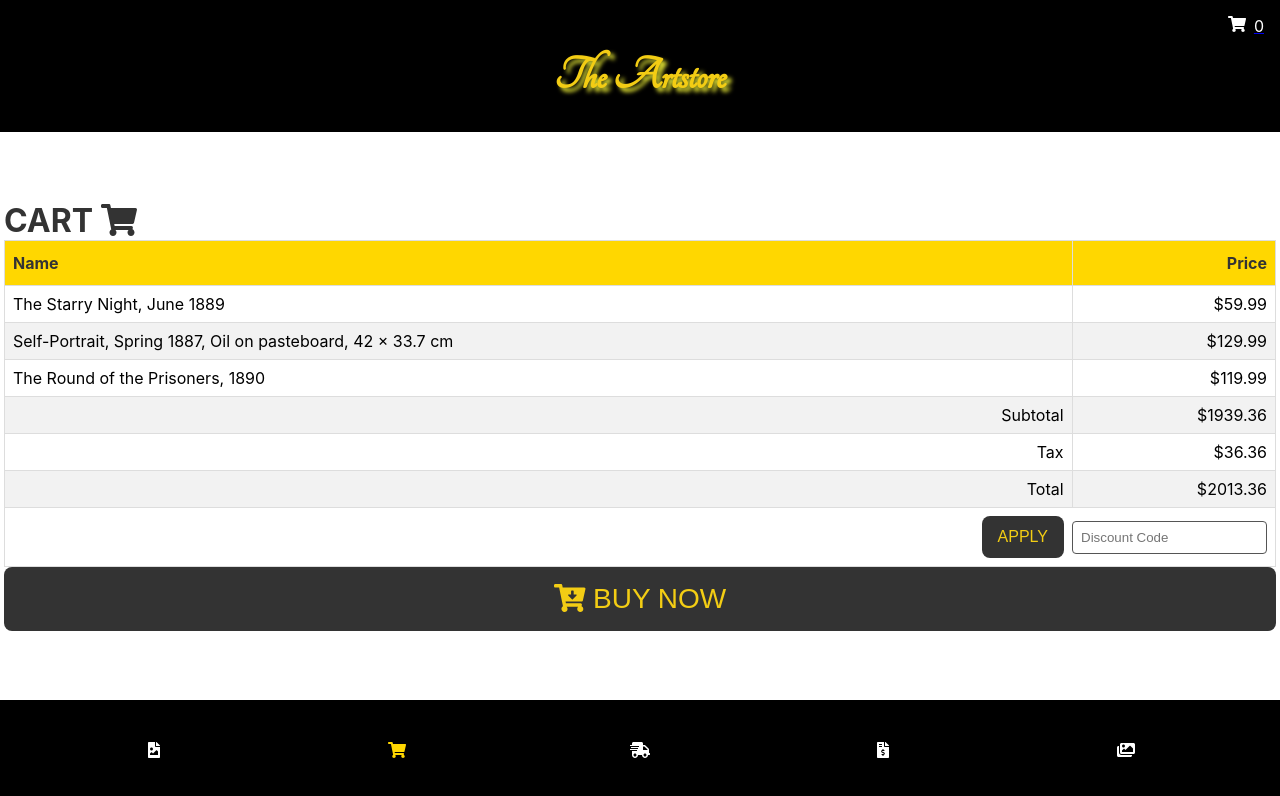
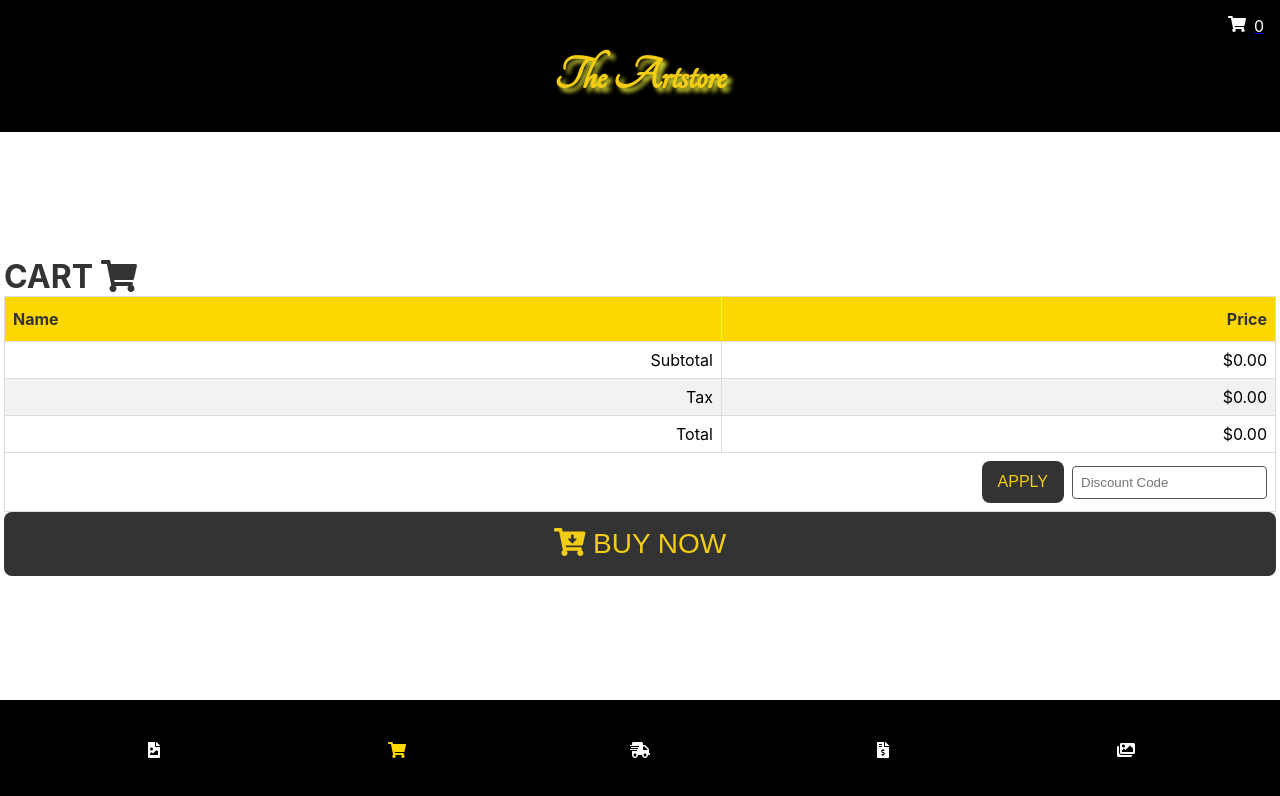
Before and after one commit to launchpadmcjeff/artstore-ui, a React (Create React App) app: page /cart in a window 1280 px wide. Shown: the top 796 px of the page. Built offline with nearby package versions, Linux system fonts and the light colour scheme.

Commit message:
cart functionality and currency output

```diff
--- a/src/components/Cart.js
+++ b/src/components/Cart.js
@@ -24,29 +24,23 @@ class Cart extends Component {
                                 </tr>
                             </thead>
                             <tbody>
+                            {this.props.lineItems.map(product =>
                                 <tr>
-                                    <td>The Starry Night, June 1889</td>
-                                    <td>$59.99</td>
+                                    <td>{product.name}</td>
+                                    <td>{(product.price / 100).toLocaleString(undefined, { style: 'currency', currency: 'USD' })}</td>
                                 </tr>
-                                <tr>
-                                    <td>Self-Portrait, Spring 1887, Oil on pasteboard, 42 × 33.7 cm</td>
-                                    <td>$129.99</td>
-                                </tr>
-                                <tr>
-                                    <td>The Round of the Prisoners, 1890</td>
-                                    <td>$119.99</td>
-                                </tr>
+        )}
                                 <tr>
                                     <td >Subtotal</td>
-                                    <td>$1939.36</td>
+                                    <td>{(this.props.subtotal / 100).toLocaleString(undefined, { style: 'currency', currency: 'USD' })}</td>
                                 </tr>
                                 <tr>
                                     <td >Tax</td>
-                                    <td>$36.36</td>
+                                    <td>{(this.props.tax / 100).toLocaleString(undefined, { style: 'currency', currency: 'USD' })}</td>
                                 </tr>
                                 <tr>
                                     <td >Total</td>
-                                    <td>$2013.36</td>
+                                    <td>{(this.props.total / 100).toLocaleString(undefined, { style: 'currency', currency: 'USD' })}</td>
                                 </tr>
                                 </tbody>
                             <tfoot>
@@ -129,9 +123,7 @@ class Cart extends Component {
     }
 }
 
-const mapStateToProps = (state) => ({
-
-})
+const mapStateToProps = (state) => (state.cart)
 
 const mapDispatchToProps = {
 
--- a/src/components/ProductHook.js
+++ b/src/components/ProductHook.js
@@ -15,7 +15,7 @@ class ProductHook extends React.Component {
         {this.props.name}
         </h2>
         <h3>
-        ${this.props.price / 100}
+        {(this.props.price / 100).toLocaleString(undefined, { style: 'currency', currency: 'USD' })}
         </h3>
 
 
```
